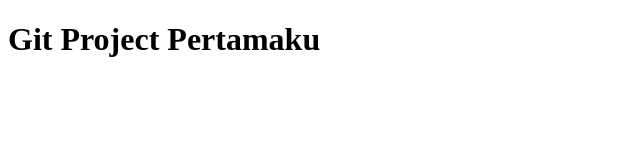
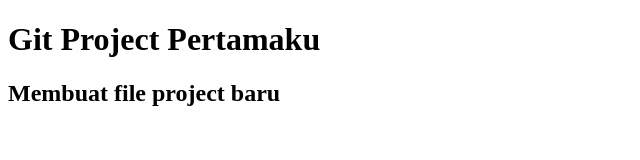
Before and after one commit to elsadina03/web_git, a plain HTML site: page index.html in a window 1280 px wide. Shown: the whole page, without its empty margins (0-640 px from the left). Drawn offline with Linux system fonts and the light colour scheme.

Commit message:
Update index.html

```diff
--- a/index.html
+++ b/index.html
@@ -7,5 +7,6 @@
 </head>
 <body>
     <h1>Git Project Pertamaku</h1>
+    <h2>Membuat file project baru</h2>
 </body>
 </html>
```
